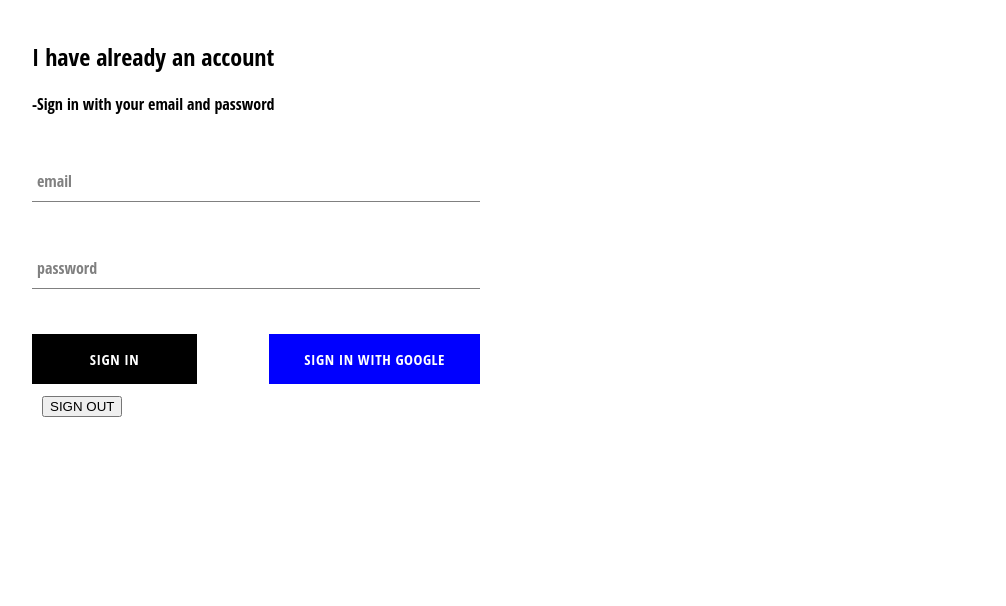
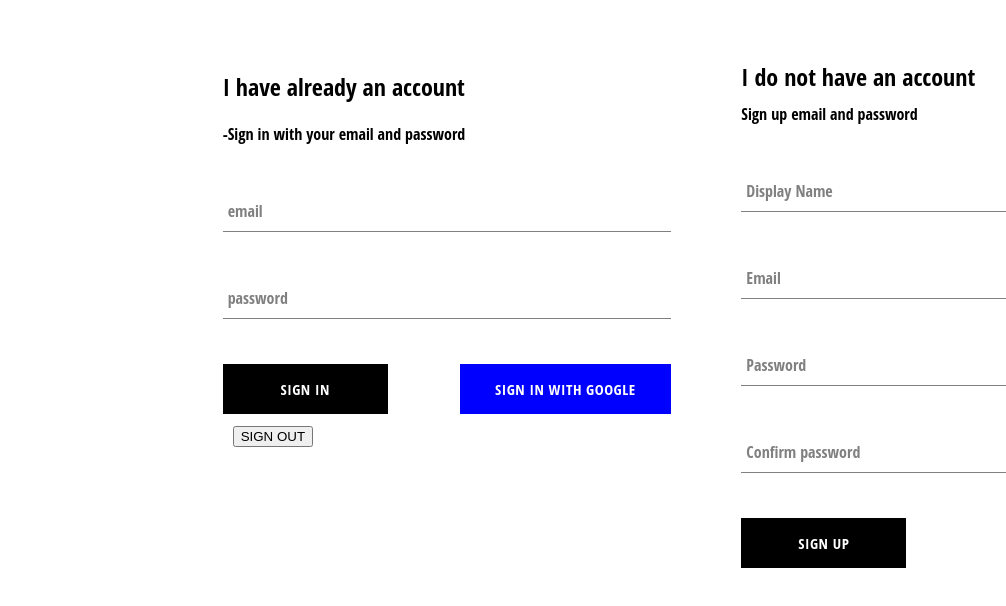
Before and after one commit to wisdom882/FlamingoApp-V2, a React (Create React App) app: page / in a window 1280 px wide. Shown: the top 606 px of the page, without its empty margins (8-1014 px from the left). Built offline with nearby package versions, Linux system fonts and the light colour scheme; no server answers.

Commit message:
fixed createuserdocument

```diff
--- a/src/components/SignIn/SignIn.component.jsx
+++ b/src/components/SignIn/SignIn.component.jsx
@@ -13,6 +13,7 @@ const SignIn = () => {
     const [password, setPassword] = React.useState('')
 
     const { auth,googleProvider } = useFirebase()
+    const {createUserProfileDocument} = useFirebase();
 
     const handleChange = (event) => {
         const {name, value} = event.target
@@ -21,6 +22,7 @@ const SignIn = () => {
 
     const handleSubmit = (event) => {
         event.preventDefault()
+        //createUserProfileDocument(user,{displayName})
         setEmail('')
         setPassword('')
     }
--- /dev/null
+++ b/src/components/sign-up/sign-up.component.jsx
@@ -0,0 +1,112 @@
+import React from 'react'
+
+import './sign-up.styles.css'
+
+import FormInput from '../form-input/form-input.component'
+import CustomButton from '../custom-button/custom-button.component'
+
+import {useFirebase} from '../../context/firebaseContext'
+
+const SignUp = () => {
+
+    const [displayName, setDisplayName] = React.useState('')
+    const [email, setEmail] = React.useState('')
+    const [password, setPassword] = React.useState('')
+    const [confirmPassword, setConfirmPassword] = React.useState('')
+
+
+const {auth,createUserProfileDocument} = useFirebase();
+
+const handleChange = (event) => {
+    const { name,value} = event.target
+    name === "email"
+    ? setEmail(value)
+    : name === "password"
+    ? setPassword(value)
+    : name === "displayName"
+    ? setDisplayName(value)
+    : setConfirmPassword(value)
+}
+
+const handleSubmit = async (event) => {
+    event.preventDefault();
+    if(password !== confirmPassword)
+    {
+        alert('password does not match')
+        return
+    }
+
+    try {
+        const {user} = await auth.createUserWithEmailAndPassword(email, password)
+        console.log(user)
+        await createUserProfileDocument(user,{displayName})
+
+        //clear form
+        setEmail('')
+        setPassword('')
+        setDisplayName('')
+        setConfirmPassword('')
+    }
+    catch(error){
+        const errormessage = error.message
+        console.log(errormessage)
+    }
+}
+return (
+    <div className="sign-up">
+        <h2 className="title">I do not have an account</h2>
+        <span>Sign up email and password</span>
+
+        <form className="sign-up-form" onSubmit={handleSubmit}>
+            <FormInput
+            type='text'
+            name="displayName"
+            value={displayName}
+            onChange={handleChange}
+            label='Display Name'
+            required>
+
+            </FormInput>
+
+
+            <FormInput
+            type='email'
+            name="email"
+            value={email}
+            onChange={handleChange}
+            label='Email'
+            required>
+
+            </FormInput>
+
+
+            <FormInput
+            type='password'
+            name="password"
+            value={password}
+            onChange={handleChange}
+            label='Password'
+            required>
+
+            </FormInput>
+
+
+            <FormInput
+            type='password'
+            name="ConfirmPassword"
+            value={confirmPassword}
+            onChange={handleChange}
+            label='Confirm password'
+            required>
+
+            </FormInput>
+
+            <CustomButton type='submit'>SIGN UP</CustomButton>
+        </form>
+
+    </div>
+)
+
+}
+
+export default SignUp;
--- /dev/null
+++ b/src/components/sign-up/sign-up.styles.css
@@ -0,0 +1,9 @@
+.sign-up {
+    display: flex;
+    flex-direction: column;
+    width: 300px;
+}
+
+.sign-up > .title {
+    margin: 10px 0;
+}
--- a/src/context/firebaseContext.jsx
+++ b/src/context/firebaseContext.jsx
@@ -78,9 +78,9 @@ export default function FirebaseProvider({ children }) {
     if(!snapshot.exists){
       const {displayName,email} = userAuth;
       const createdAt =  new Date()
+      additionalData = additionalData? {displayName,...additionalData} : {displayName}
       try{
         await userRef.set({
-          displayName,
           email,
           createdAt,
           ...additionalData,
@@ -102,6 +102,7 @@ export default function FirebaseProvider({ children }) {
         user,
         setUser,
         loadingUser,
+        createUserProfileDocument,
         googleProvider }}
     >
       {children}
--- a/src/pages/sign-in-and-sign-up/sign-in-and-sign-up.component.jsx
+++ b/src/pages/sign-in-and-sign-up/sign-in-and-sign-up.component.jsx
@@ -3,11 +3,13 @@ import React from 'react'
 import './sign-in-and-sign-up.styles.css'
 
 import SignIn from '../../components/SignIn/SignIn.component'
+import SignUp from '../../components/sign-up/sign-up.component'
 
 const SignInAndSignUpPage = () => (
 
     <div className='sign-in-and-sign-up'>
         <SignIn />
+        <SignUp />
     </div>
 )
 
--- a/src/pages/sign-in-and-sign-up/sign-in-and-sign-up.styles.css
+++ b/src/pages/sign-in-and-sign-up/sign-in-and-sign-up.styles.css
@@ -0,0 +1,6 @@
+.sign-in-and-sign-up {
+    width: 75vw;
+    display: flex;
+    justify-content: space-evenly;
+    margin: 30px auto;
+}
```
